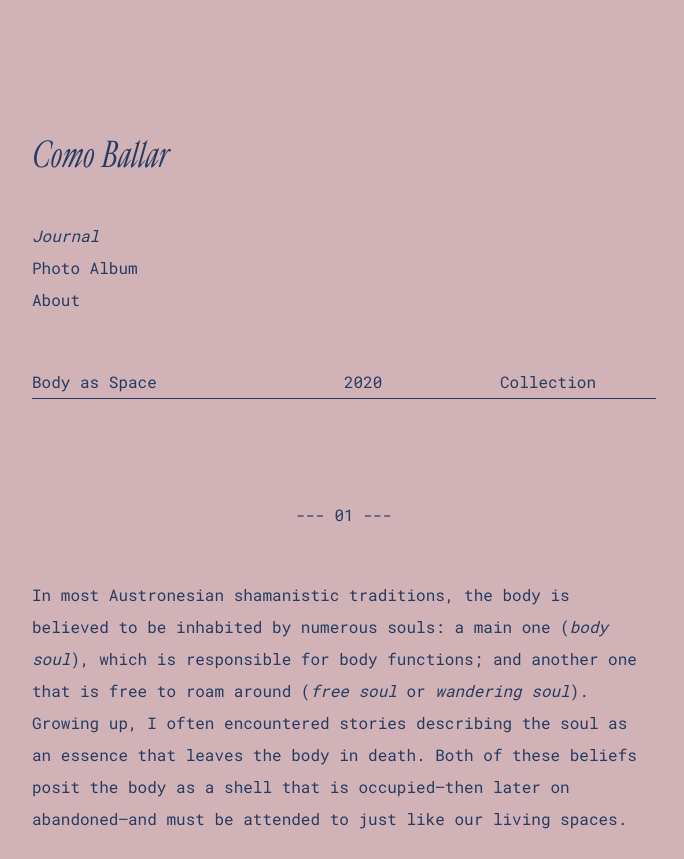
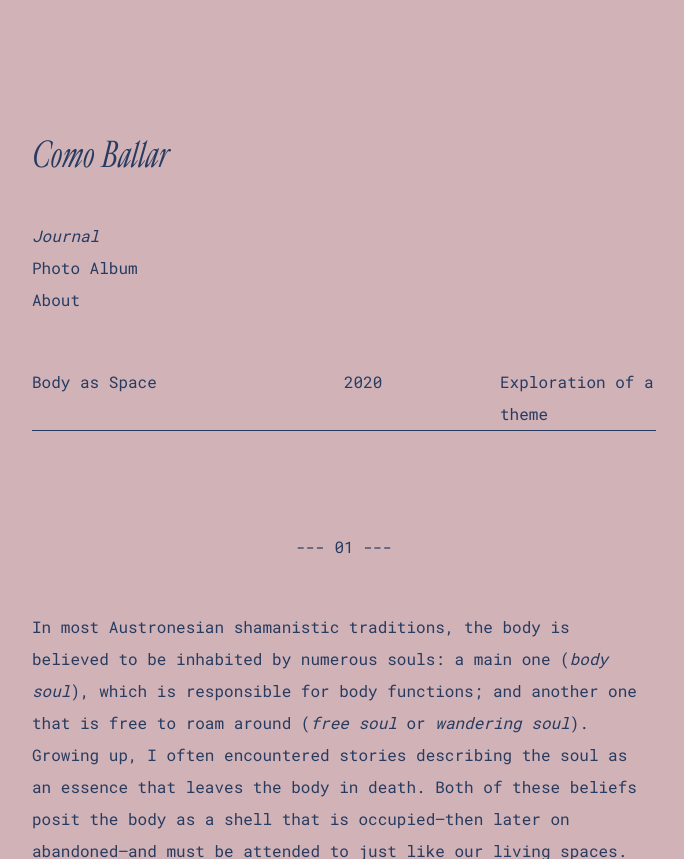
Before and after one commit to comballar/comballar.github.io, a Jekyll site: the page built from _journals/2020-09-16-body-as-space.md, in a window 1280 px wide and 900 px high, cut to the strip 0-859 px from the top of the window. Shown: the whole strip, without its empty margins (88-772 px from the left). Built offline with Jekyll 4.4.1, drawn with Linux system fonts in a browser that asks for light colours; some of the changed text lies outside the part shown.

Commit message:
Update 2020-09-16-body-as-space.md

```diff
--- a/_journals/2020-09-16-body-as-space.md
+++ b/_journals/2020-09-16-body-as-space.md
@@ -2,7 +2,7 @@
 layout: entry
 title:  Body as Space
 author: Phoemela Ballaran
-category: Collection
+category: Exploration of a theme
 date: 2020-09-16
 img: https://raw.githubusercontent.com/comoballar/postdb/main/journal01/01.png
 ---
```
